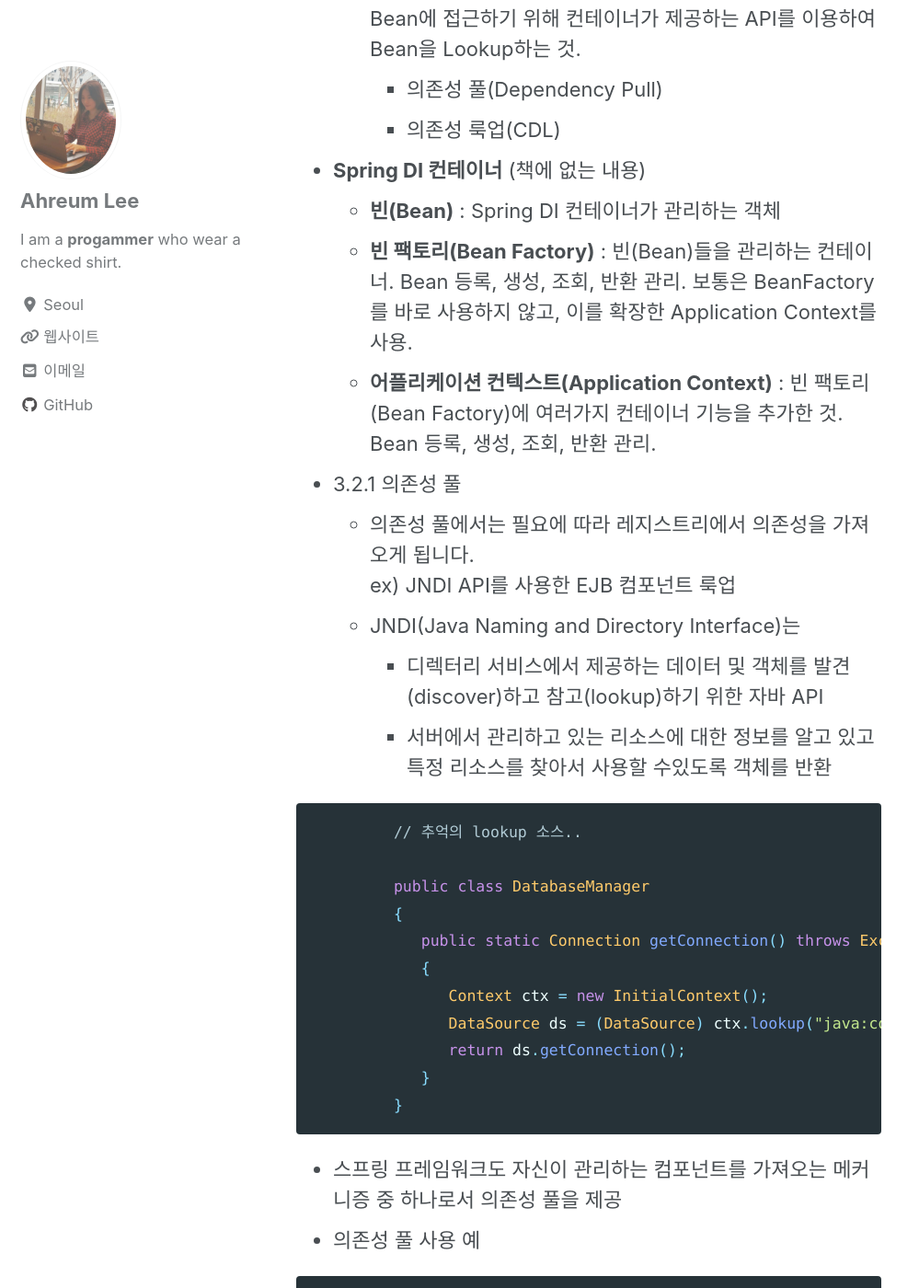
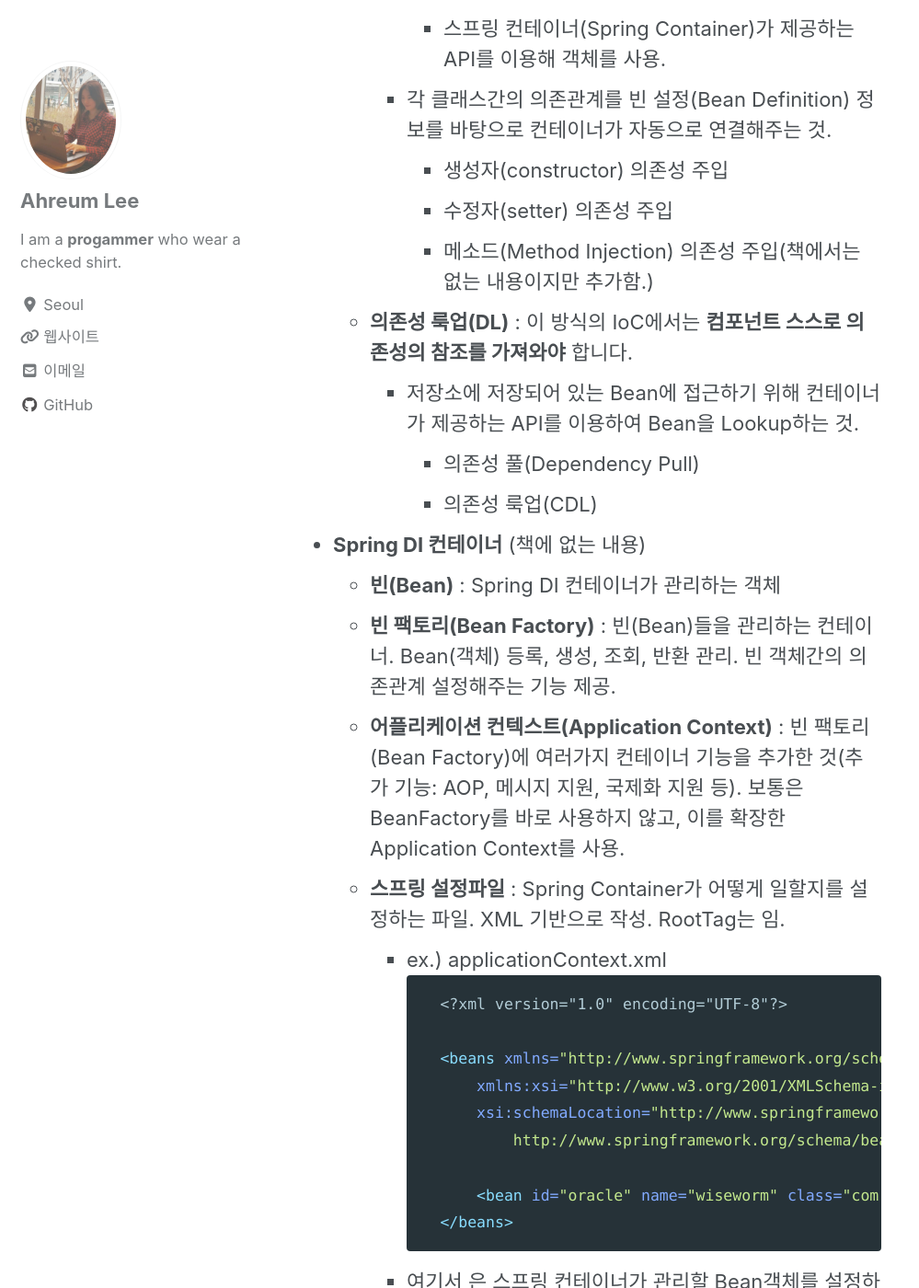
Before and after one commit to boniato/boniato.github.io, a Jekyll site: the page built from _posts/spring/2020-07-07-chapter3_spring_IoC_and_DI.md, in a window 1280 px wide and 1400 px high, scrolled down 2273 px. Shown: the whole window at 92% size, without its empty margins (0-999 px from the left). Built offline with Jekyll 4.4.1, drawn with Linux system fonts in a browser that asks for light colours; cached includes are drawn as plain includes; nearby versions of some CDN libraries; comment, search, counter and statistics services are not loaded; some of the changed text lies outside the part shown.

Commit message:
Update 2020-07-07-chapter3_spring_IoC_and_DI.md

````diff
--- a/_posts/spring/2020-07-07-chapter3_spring_IoC_and_DI.md
+++ b/_posts/spring/2020-07-07-chapter3_spring_IoC_and_DI.md
@@ -19,29 +19,48 @@
   * **빈(bean)은 스프링에서 클래스의 인스턴스를 의미**함.
   * 이클립스는 인텔리제이 IDEA와 다르게 의존성을 트리 형태로 보여주지 않음. 그러나 빌드 구성 파일에 지정하지 않은 aop, beans 등의 모듈이 있는 것을 보면 그레이들이 전이 의존성을 통해 필요한 모든 라이브러리를 받았음을 알 수 있음
 
-* IoC와 DI의 주 목적 : 컴포넌트의 의존성을 제공하고 이러한 의존성을 라이프사이클 전반에 걸쳐 관리하는 보다 간편한 메커니즘을 제공하는 것.
+* IoC와 DI의 주 목적 : **컴포넌트의 의존성을 제공**하고 **이러한 의존성을 라이프사이클 전반에 걸쳐 관리**하는 보다 간편한 메커니즘을 제공하는 것.
 
-* IoC(Inversion of Control) 두 가지 하위분류로 나눌 수 있음
+* IoC(Inversion of Control, 제어의 역행) 두 가지 하위분류로 나눌 수 있음
   * 의존성 주입(Dependency Injection, DI)
   * 의존성 룩업(Dependency Lookup, DL)
     * 이들은 다시 구체적인 IoC 구현체로 나늼.
 
 * IoC 종류
   * **의존성 주입(DI)** : 이 방식의 IoC에서는 IoC **컨테이너가 컴포넌트에 의존성을 주입**합니다.<br>
-    1) 의존성 주입(DI)은 프로그래밍에서 구성요소간의 의존 관계가 소스코드 내부가 아닌 **외부의 설정파일 등을 통해 정의**되게 하는 디자인 패턴 중 하나.
-    2) 각 클래스간의 의존관계를 빈 설정(Bean Definition) 정보를 바탕으로 컨테이너가 자동으로 연결해주는 것.
-    * 생성자(constructor) 의존성 주입
-    * 수정자(setter) 의존성 주입
-    * 메소드(Method Injection) 의존성 주입
+    * 덧붙여 설명하자면..
+    * Martin Fowler가 제어의 어떠한 부분이 반전되는가라는 질문에 '의존 관계 주입'이라는 용어를 사용하였다고 함.
+    * 의존성 주입(DI)은 프로그래밍에서 구성요소간의 의존 관계가 소스코드 내부가 아닌 **외부의 설정파일 등을 통해 정의**되게 하는 디자인 패턴 중 하나.
+      * 여기서 외부 설정파일은 스프링 설정파일을 의미하며, **스프링 설정파일을 통하여 객체간의 의존관계를 설정**
+      * 스프링 컨테이너(Spring Container)가 제공하는 API를 이용해 객체를 사용.
+    * 각 클래스간의 의존관계를 빈 설정(Bean Definition) 정보를 바탕으로 컨테이너가 자동으로 연결해주는 것.
+      * 생성자(constructor) 의존성 주입
+      * 수정자(setter) 의존성 주입
+      * 메소드(Method Injection) 의존성 주입(책에서는 없는 내용이지만 추가함.)
   * **의존성 룩업(DL)** : 이 방식의 IoC에서는 **컴포넌트 스스로 의존성의 참조를 가져와야** 합니다.
-    1) 저장소에 저장되어 있는 Bean에 접근하기 위해 컨테이너가 제공하는 API를 이용하여 Bean을 Lookup하는 것.
-    * 의존성 풀(Dependency Pull)
-    * 의존성 룩업(CDL)
+    * 저장소에 저장되어 있는 Bean에 접근하기 위해 컨테이너가 제공하는 API를 이용하여 Bean을 Lookup하는 것.
+      * 의존성 풀(Dependency Pull)
+      * 의존성 룩업(CDL)
 
 * **Spring DI 컨테이너** (책에 없는 내용)
   * **빈(Bean)** : Spring DI 컨테이너가 관리하는 객체
-  * **빈 팩토리(Bean Factory)** : 빈(Bean)들을 관리하는 컨테이너. Bean 등록, 생성, 조회, 반환 관리. 보통은 BeanFactory를 바로 사용하지 않고, 이를 확장한 Application Context를 사용.
-  * **어플리케이션 컨텍스트(Application Context)** : 빈 팩토리(Bean Factory)에 여러가지 컨테이너 기능을 추가한 것. Bean 등록, 생성, 조회, 반환 관리.
+  * **빈 팩토리(Bean Factory)** : 빈(Bean)들을 관리하는 컨테이너. Bean(객체) 등록, 생성, 조회, 반환 관리. 빈 객체간의 의존관계 설정해주는 기능 제공.
+  * **어플리케이션 컨텍스트(Application Context)** : 빈 팩토리(Bean Factory)에 여러가지 컨테이너 기능을 추가한 것(추가 기능: AOP, 메시지 지원, 국제화 지원 등). 보통은 BeanFactory를 바로 사용하지 않고, 이를 확장한 Application Context를 사용.
+  * **스프링 설정파일** : Spring Container가 어떻게 일할지를 설정하는 파일. XML 기반으로 작성. RootTag는 <beans>임.
+    * ex.) applicationContext.xml
+```xml
+        <?xml version="1.0" encoding="UTF-8"?>
+
+        <beans xmlns="http://www.springframework.org/schema/beans"
+            xmlns:xsi="http://www.w3.org/2001/XMLSchema-instance"
+            xsi:schemaLocation="http://www.springframework.org/schema/beans
+                http://www.springframework.org/schema/beans/spring-beans.xsd">
+
+            <bean id="oracle" name="wiseworm" class="com.apress.prospring5.ch3.BookwormOracle"/>
+        </beans>
+```
+    * 여기서 <bean>은 스프링 컨테이너가 관리할 Bean객체를 설정하는 것임.
+  * **스프링 컨테이너(Spring Container)** : 설정파일에 설정된 내용을 읽어 Application에서 필요한 기능들을 제공. 객체를 관리.
 
 * 3.2.1 의존성 풀
   * 의존성 풀에서는 필요에 따라 레지스트리에서 의존성을 가져오게 됩니다.<br>
````
